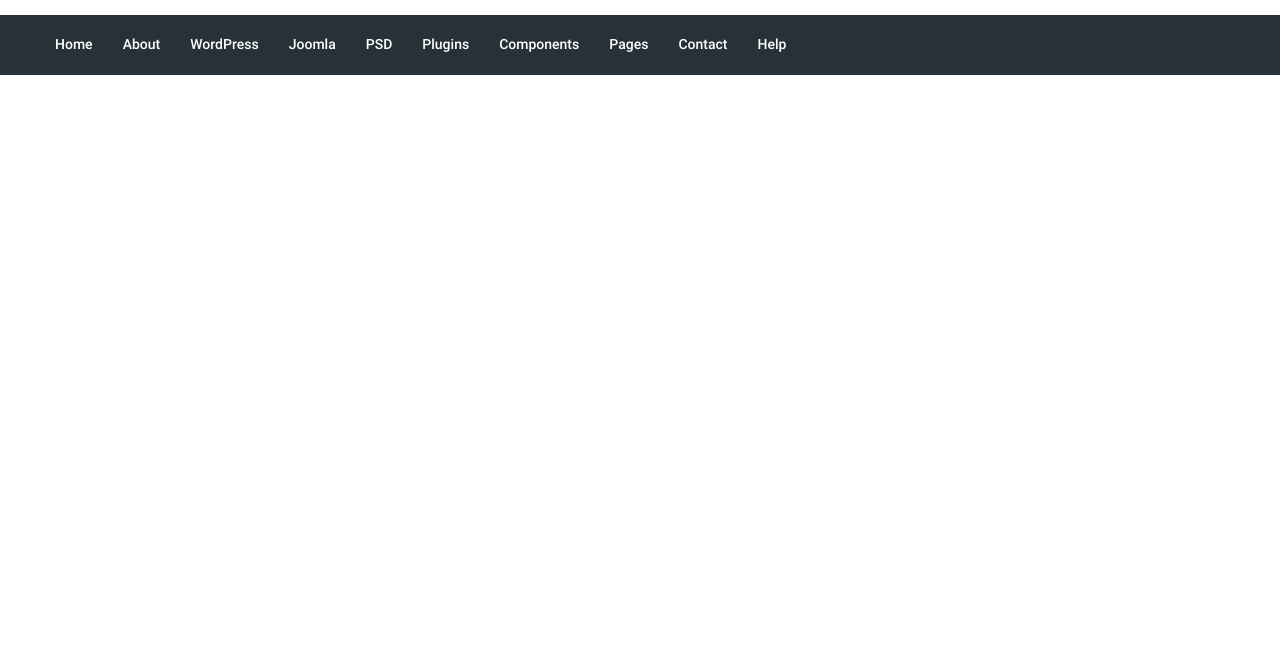
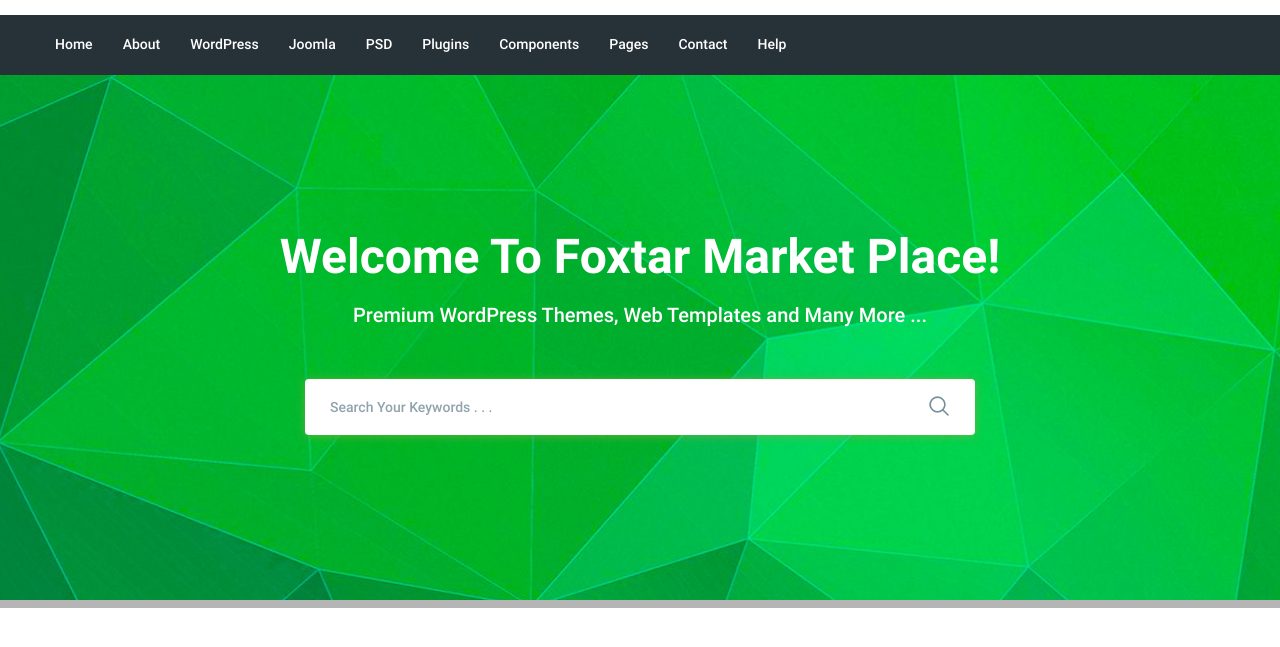
Before and after one commit to FiruzM/moderno, a website: page app/index.html in a window 1280 px wide. Shown: the part 75-722 px from the top of the page. Drawn offline with nearby package versions, Linux system fonts and the light colour scheme; files that its build step writes are made by us from their sources.

Commit message:
Added section search

```diff
--- a/app/index.html
+++ b/app/index.html
@@ -68,7 +68,22 @@
         </div>
     </header>
 
-
+    <main class="main">
+        <section class="search" style="background-image: url('../images/search/bg.jpg')">
+            <div class="container">
+                <div class="search__inner">
+                    <h1 class="search__title">Welcome To Foxtar Market Place!</h1>
+                    <div class="search__subtitle">Premium WordPress Themes, Web Templates and Many More ...</div>
+                    <div class="search__inner-form search__form">
+                        <form class="search__form-form" action="">
+                            <input class="search__form-input" type="text" placeholder="Search Your Keywords . . ." required>
+                            <button class="search__form-btn" type="submit"><img src="./images/search/icon_search.png" alt="search"></button>
+                        </form>
+                    </div>
+                </div>
+            </div>
+        </section>
+    </main>
 
 
     <script src="https://ajax.googleapis.com/ajax/libs/jquery/3.6.0/jquery.min.js"></script>
--- a/app/scss/style.scss
+++ b/app/scss/style.scss
@@ -107,3 +107,98 @@
     &__link {
     }
 }
+
+.search {
+    position: relative;
+    background-repeat: no-repeat;
+    background-size: cover;
+    background-position: center center;
+    min-height: 533px;
+    // .search__inner
+    &::before{
+        content: '';
+        position: absolute;
+        width: 100%;
+        height: 8px;
+        bottom: 0;
+        background-color: #b5b5b5;
+    }
+
+    &__inner {
+        padding: 155px 0px 100px;
+        text-align: center;
+    }
+
+    // .search__title
+
+    &__title {
+        font-size: 48px;
+        line-height: (55/48)*100%;
+        font-weight: 700;
+        color: #fff;
+        margin-bottom: 15px;
+    }
+
+    // .search__subtitle
+
+    &__subtitle {
+        margin-bottom: 49px;
+        font-size: 20px;
+        line-height: (30/20)*100%;
+        font-weight: 500;
+        color: #fff;
+    }
+
+    // .search__inner-form
+
+    &__inner-form {
+    }
+
+    // .search__form
+
+    &__form {
+        max-width: 670px;
+        margin: 0 auto;
+
+    }
+
+    // .search__form-form
+
+    &__form-form {
+        position: relative;
+    }
+
+    // .search__form-input
+
+    &__form-input {
+        display: block;
+        padding: 0 60px 0 25px;
+        width: 100%;
+        height: 56px;
+        font-weight: 500;
+        color: $darkBlue;
+        border-radius: 4px;
+        border: none;
+        box-shadow: 0px 1px 10px 0px rgba(124, 178, 64, 0.75);
+        outline: none;
+        &::placeholder{
+            font-weight: 500;
+            color: #90a4ae;
+        }
+        &:focus{
+            border: 1px solid $darkBlue;
+        }
+    }
+
+    &__form-btn{
+        position: absolute;
+        background-color: transparent;
+        border: none;
+        outline: none;
+        right: 20px;
+        top: 16px;
+        cursor: pointer;
+
+
+    }
+}
```
Also changed, not shown: app/images/search/bg.jpg (added), app/images/search/icon_search.png (added).
